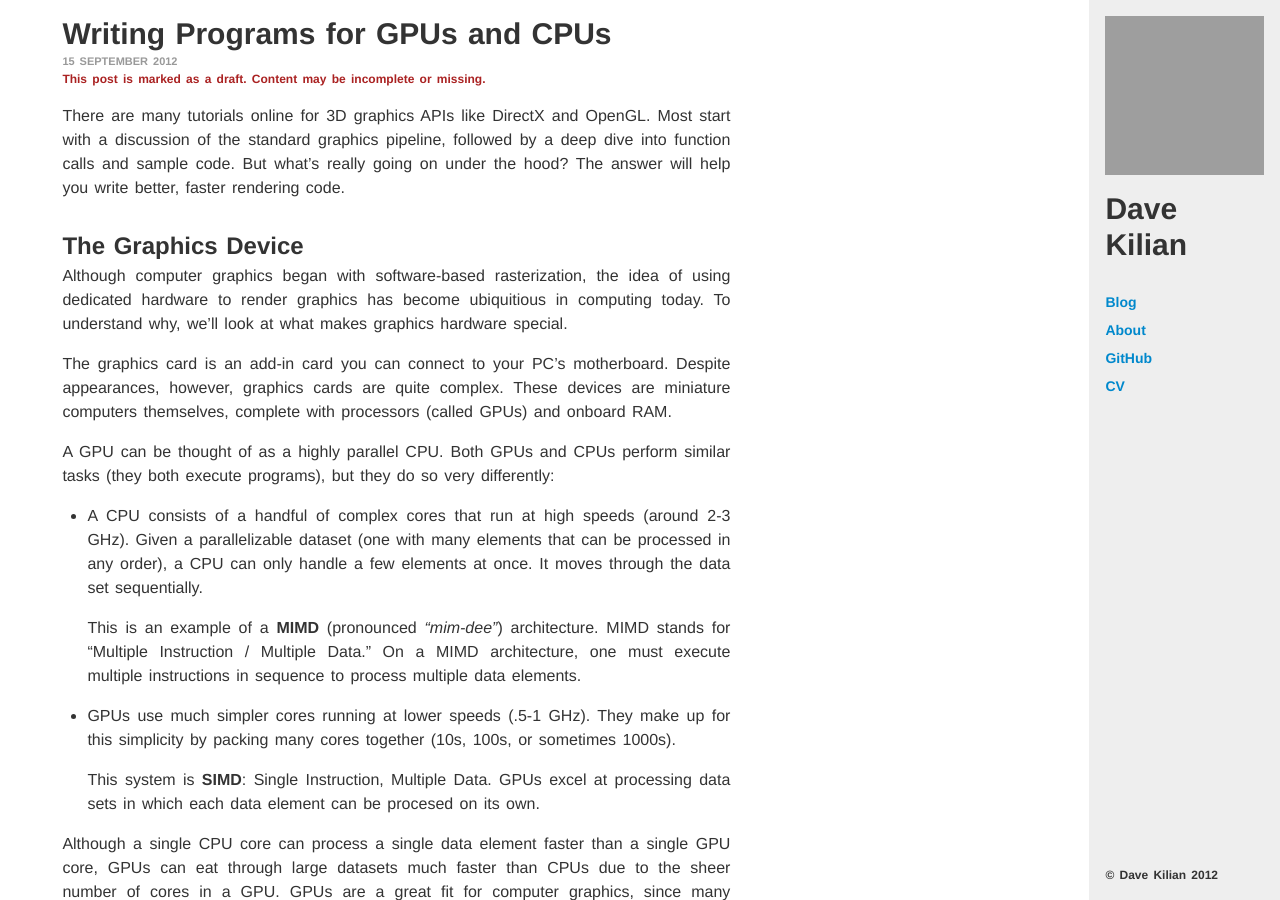
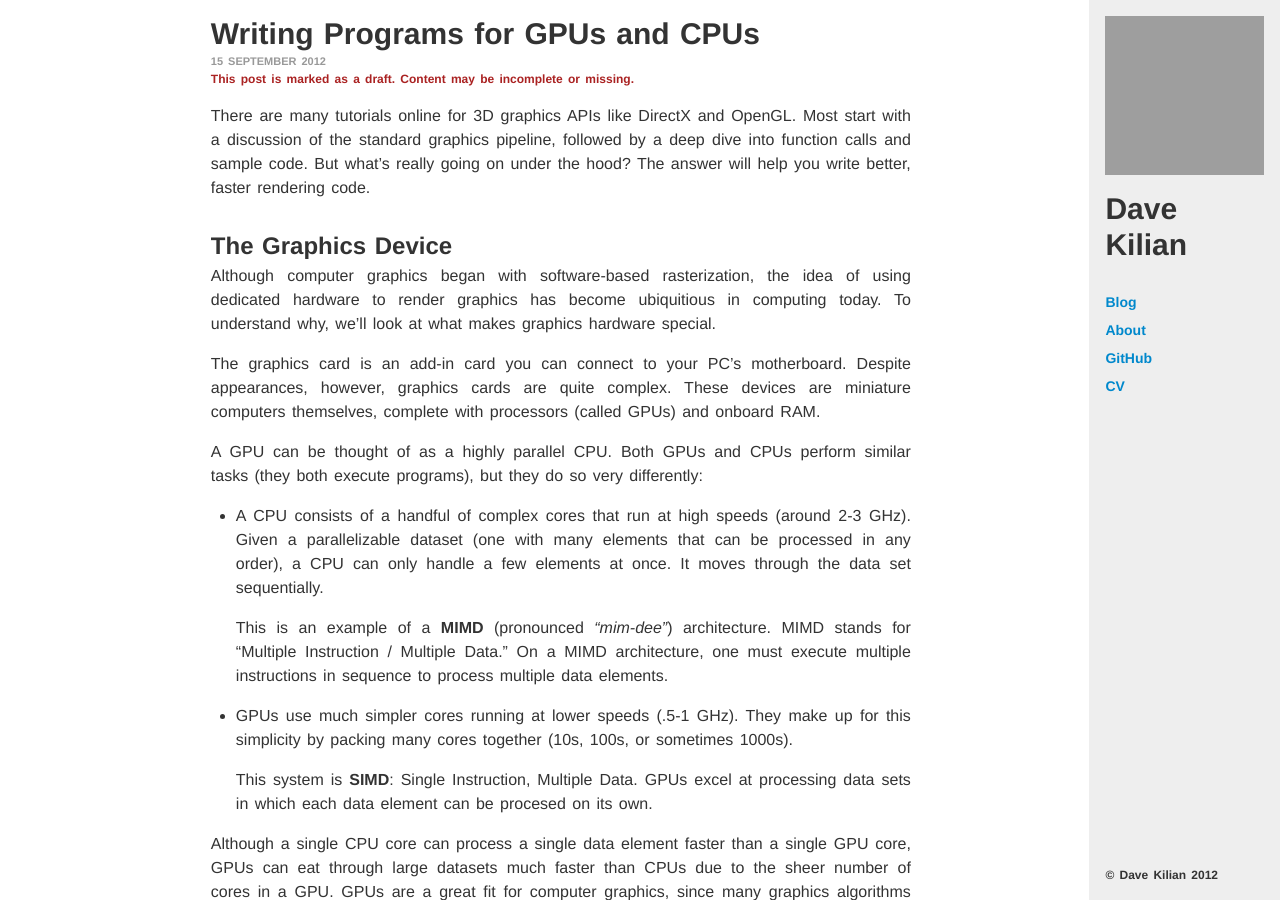
Before and after one commit to davekilian/davekilian.github.com, a Jekyll site: the page built from _posts/2012-09-15-programs-for-gpus-cpus.markdown, in a window 1280 px wide and 900 px high. Built offline with Jekyll 4.4.1, drawn with Linux system fonts in a browser that asks for light colours; Markdown is read by kramdown in place of the engine named in the settings; grey boxes are pictures that could not be loaded.

Commit message:
Centered blog post contents

```diff
--- a/_layouts/post.html
+++ b/_layouts/post.html
@@ -46,7 +46,8 @@
                         <h5>&copy; Dave Kilian 2012</h5>
                     </footer>
                 </div>
-                <div class="span10" style="padding: 1em; max-width: 700px">
+                <div class="span10" style="padding: 1em">
+                    <div style="max-width: 700px; margin-left: auto; margin-right: auto">
                         <header style="padding-bottom: 1em">
                             <h1>{{ page.title }}</h1>
                             <h6>{{ page.date | date_to_long_string }}</h6>
@@ -60,5 +61,6 @@
                     </div>
                 </div>
             </div>
+        </div>
     </body>
 </html>
```
Lines whose indentation alone changed are shown as unchanged.
